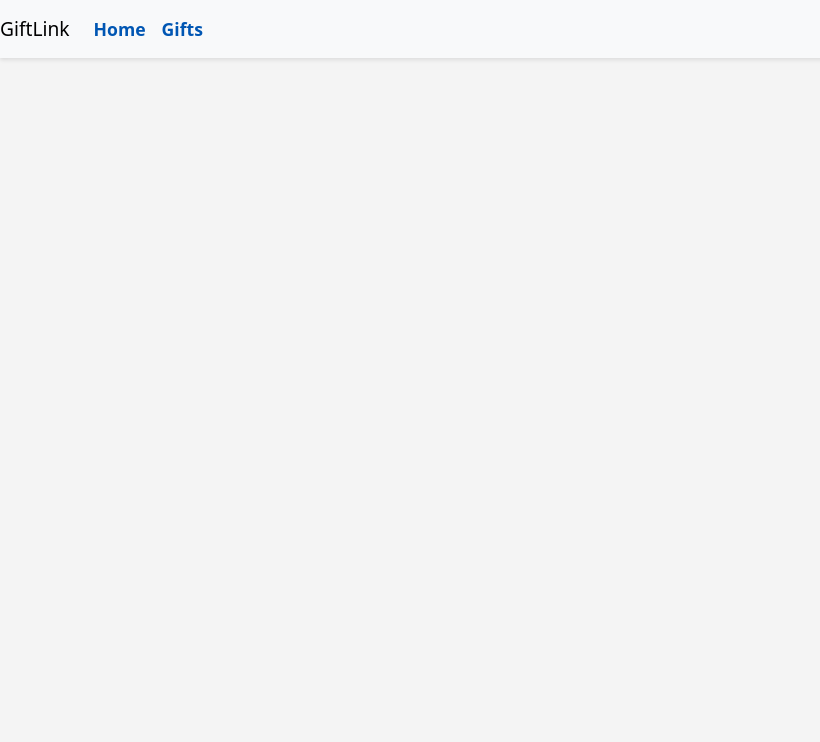
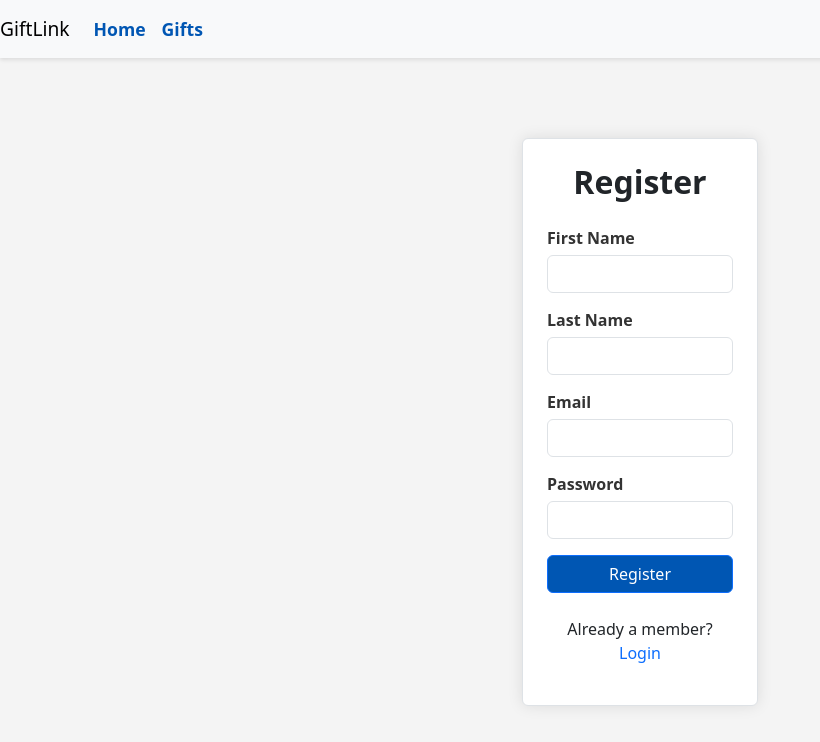
Before and after one commit to Sparrishhh/fullstack-capstone-template, a React (Create React App) app in the folder giftlink-frontend/: page /app/register in a window 1280 px wide. Before the commit this address had no page. Shown: the top 742 px of the page, without its empty margins (0-820 px from the left). Built offline with nearby package versions, Linux system fonts and the light colour scheme.

Commit message:
Add LoginPage and RegisterPage components with routing

```diff
--- a/giftlink-frontend/src/App.js
+++ b/giftlink-frontend/src/App.js
@@ -1,19 +1,22 @@
 import React from 'react';
-import { Routes, Route, useNavigate } from 'react-router-dom';
+import { Routes, Route } from 'react-router-dom';
 import MainPage from './components/MainPage/MainPage';
+import LoginPage from './components/LoginPage/LoginPage';
+import RegisterPage from './components/RegisterPage/RegisterPage';
 import 'bootstrap/dist/css/bootstrap.min.css';
 import './App.css';
 import Navbar from './components/Navbar/Navbar';
 
 function App() {
-
   return (
     <>
-        <Navbar/>
+      <Navbar />
       <Routes>
         {/* the final code will not pass the products to every page, but each page will call the server API */}
         <Route path="/" element={<MainPage />} />
         <Route path="/app" element={<MainPage />} />
+        <Route path="/app/login" element={<LoginPage />} />
+        <Route path="/app/register" element={<RegisterPage />} />
       </Routes>
     </>
   );
--- /dev/null
+++ b/giftlink-frontend/src/components/LoginPage/LoginPage.css
@@ -0,0 +1,77 @@
+/* src/components/LoginPage/LoginPage.css */
+
+.login-card {
+    background-color: #fff;
+    box-shadow: 0 0 15px rgba(0,0,0,0.1);
+  }
+
+  .form-group {
+    margin-bottom: 15px;
+  }
+
+  .form-group label {
+    font-weight: 600;
+    display: block;
+    margin-bottom: 5px;
+    color: #333;
+  }
+
+  .form-control {
+    width: 100%;
+    padding: 10px 12px;
+    font-size: 1rem;
+    border: 1px solid #ccc;
+    border-radius: 4px;
+    transition: border-color 0.3s ease;
+  }
+
+  .form-control:focus {
+    border-color: #007bff;
+    outline: none;
+    box-shadow: 0 0 5px rgba(0,123,255,0.5);
+  }
+
+  .btn-primary {
+    background-color: #007bff;
+    border: none;
+    padding: 12px;
+    font-weight: 600;
+    font-size: 1.1rem;
+    border-radius: 4px;
+    cursor: pointer;
+    transition: background-color 0.3s ease;
+    width: 100%;
+  }
+
+  .btn-primary:hover {
+    background-color: #0056b3;
+  }
+
+  .text-primary {
+    color: #007bff;
+    text-decoration: none;
+  }
+
+  .text-primary:hover {
+    text-decoration: underline;
+  }
+
+  .mt-3 {
+    margin-top: 1rem;
+  }
+
+  .mt-4 {
+    margin-top: 1.5rem;
+  }
+
+  .mt-5 {
+    margin-top: 3rem;
+  }
+
+  .text-center {
+    text-align: center;
+  }
+
+  .font-weight-bold {
+    font-weight: 700;
+  }
--- /dev/null
+++ b/giftlink-frontend/src/components/LoginPage/LoginPage.js
@@ -0,0 +1,63 @@
+import React, { useState } from 'react';
+import './LoginPage.css';
+
+function LoginPage() {
+    // Create useState hook variables for email, password
+    const [email, setEmail] = useState('');
+    const [password, setPassword] = useState('');
+
+    // Create handleLogin function and include console.log
+    const handleLogin = () => {
+        console.log('Logging in user with:', { email, password });
+    };
+
+    return (
+      <div className="container mt-5">
+        <div className="row justify-content-center">
+          <div className="col-md-6 col-lg-4">
+            <div className="login-card p-4 border rounded">
+              <h2 className="text-center mb-4 font-weight-bold">Login</h2>
+
+              {/* Input elements for email and password */}
+              <div className="form-group">
+                <label htmlFor="email">Email</label>
+                <input
+                  type="email"
+                  className="form-control"
+                  id="email"
+                  value={email}
+                  onChange={(e) => setEmail(e.target.value)}
+                />
+              </div>
+
+              <div className="form-group">
+                <label htmlFor="password">Password</label>
+                <input
+                  type="password"
+                  className="form-control"
+                  id="password"
+                  value={password}
+                  onChange={(e) => setPassword(e.target.value)}
+                />
+              </div>
+
+              {/* Button that performs the handleLogin function on click */}
+              <button
+                type="button"
+                className="btn btn-primary btn-block mt-3"
+                onClick={handleLogin}
+              >
+                Login
+              </button>
+
+              <p className="mt-4 text-center">
+                New here? <a href="/app/register" className="text-primary">Register Here</a>
+              </p>
+            </div>
+          </div>
+        </div>
+      </div>
+    );
+}
+
+export default LoginPage;
--- /dev/null
+++ b/giftlink-frontend/src/components/RegisterPage/RegisterPage.css
@@ -0,0 +1,82 @@
+/* Container and card styling */
+.register-card {
+  background-color: #fff;
+  box-shadow: 0 0 15px rgba(0,0,0,0.1);
+}
+
+/* Form group spacing */
+.form-group {
+  margin-bottom: 15px;
+}
+
+/* Labels */
+.form-group label {
+  font-weight: 600;
+  display: block;
+  margin-bottom: 5px;
+  color: #333;
+}
+
+/* Inputs */
+.form-control {
+  width: 100%;
+  padding: 10px 12px;
+  font-size: 1rem;
+  border: 1px solid #ccc;
+  border-radius: 4px;
+  transition: border-color 0.3s ease;
+}
+
+.form-control:focus {
+  border-color: #007bff;
+  outline: none;
+  box-shadow: 0 0 5px rgba(0,123,255,0.5);
+}
+
+/* Register button */
+.btn-primary {
+  background-color: #007bff;
+  border: none;
+  padding: 12px;
+  font-weight: 600;
+  font-size: 1.1rem;
+  border-radius: 4px;
+  cursor: pointer;
+  transition: background-color 0.3s ease;
+  width: 100%;
+}
+
+.btn-primary:hover {
+  background-color: #0056b3;
+}
+
+/* Link styling */
+.text-primary {
+  color: #007bff;
+  text-decoration: none;
+}
+
+.text-primary:hover {
+  text-decoration: underline;
+}
+
+/* Additional spacing */
+.mt-3 {
+  margin-top: 1rem;
+}
+
+.mt-4 {
+  margin-top: 1.5rem;
+}
+
+.mt-5 {
+  margin-top: 3rem;
+}
+
+.text-center {
+  text-align: center;
+}
+
+.font-weight-bold {
+  font-weight: 700;
+}
--- /dev/null
+++ b/giftlink-frontend/src/components/RegisterPage/RegisterPage.js
@@ -0,0 +1,93 @@
+import React, { useState } from 'react';
+import './RegisterPage.css';
+
+function RegisterPage() {
+
+    // Create useState hook variables for firstName, lastName, email, password
+    const [firstName, setFirstName] = useState('');
+    const [lastName, setLastName] = useState('');
+    const [email, setEmail] = useState('');
+    const [password, setPassword] = useState('');
+
+    // Create handleRegister function and include console.log
+    const handleRegister = () => {
+        console.log('Registering user with info:', {
+            firstName,
+            lastName,
+            email,
+            password
+        });
+    };
+
+    return (
+        <div className="container mt-5">
+            <div className="row justify-content-center">
+                <div className="col-md-6 col-lg-4">
+                    <div className="register-card p-4 border rounded">
+                        <h2 className="text-center mb-4 font-weight-bold">Register</h2>
+
+                        {/* Input elements for all the variables - firstName, lastName, email, password */}
+                        <div className="form-group">
+                            <label htmlFor="firstName">First Name</label>
+                            <input
+                                type="text"
+                                className="form-control"
+                                id="firstName"
+                                value={firstName}
+                                onChange={(e) => setFirstName(e.target.value)}
+                            />
+                        </div>
+
+                        <div className="form-group">
+                            <label htmlFor="lastName">Last Name</label>
+                            <input
+                                type="text"
+                                className="form-control"
+                                id="lastName"
+                                value={lastName}
+                                onChange={(e) => setLastName(e.target.value)}
+                            />
+                        </div>
+
+                        <div className="form-group">
+                            <label htmlFor="email">Email</label>
+                            <input
+                                type="email"
+                                className="form-control"
+                                id="email"
+                                value={email}
+                                onChange={(e) => setEmail(e.target.value)}
+                            />
+                        </div>
+
+                        <div className="form-group">
+                            <label htmlFor="password">Password</label>
+                            <input
+                                type="password"
+                                className="form-control"
+                                id="password"
+                                value={password}
+                                onChange={(e) => setPassword(e.target.value)}
+                            />
+                        </div>
+
+                        {/* Button that performs the `handleRegister` function on click */}
+                        <button
+                            type="button"
+                            className="btn btn-primary btn-block mt-3"
+                            onClick={handleRegister}
+                        >
+                            Register
+                        </button>
+
+                        <p className="mt-4 text-center">
+                            Already a member? <a href="/app/login" className="text-primary">Login</a>
+                        </p>
+                    </div>
+                </div>
+            </div>
+        </div>
+    ); // end of return
+}
+
+export default RegisterPage;
```
Lines whose indentation alone changed are shown as unchanged.
